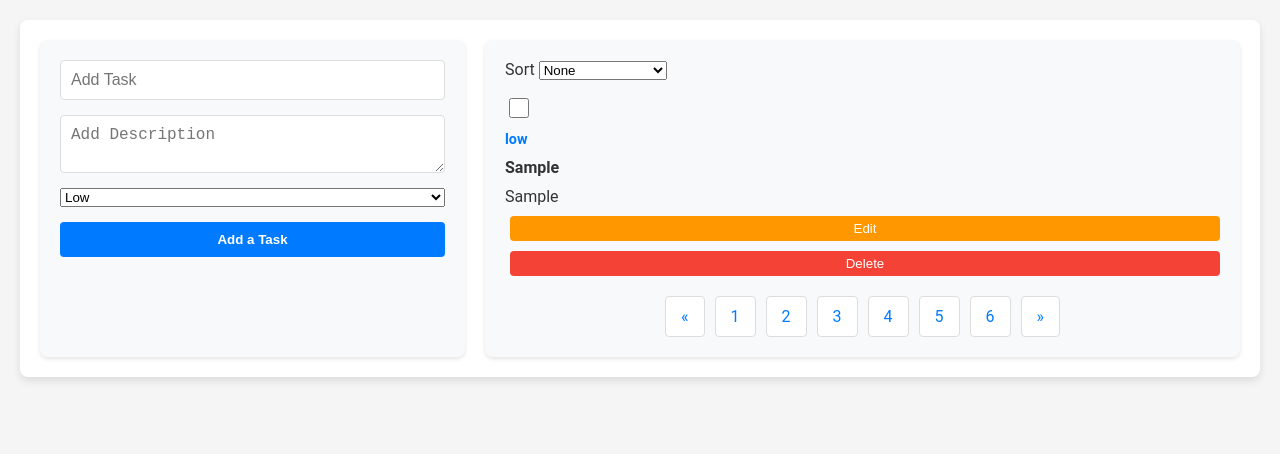
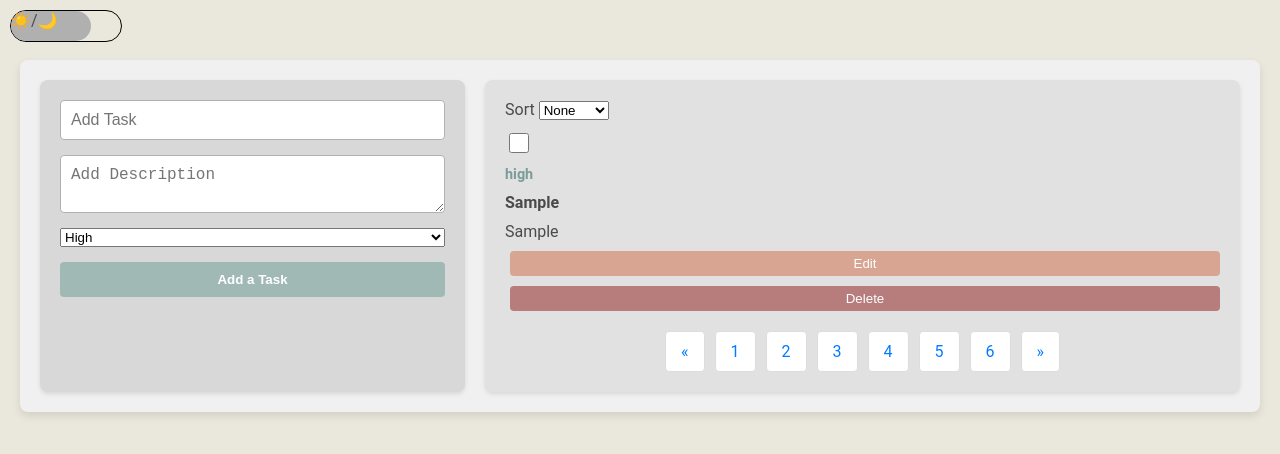
Before and after one commit to anzhelikakhamaza/page-with-posts, a plain HTML site: page index.html in a window 1280 px wide. Both pictures are taken after typing "Sample", "Sample" into the empty fields and a click on the button "Add a Task". Drawn offline with Linux system fonts and the light colour scheme.

Commit message:
Fixed the sorting functionality. Updated styles of checkboxes. Added Day or Night styles.

```diff
--- a/css/style.css
+++ b/css/style.css
@@ -1,18 +1,58 @@
 body {
   font-family: "Roboto", sans-serif;
-  background-color: #f5f5f5;
-  color: #333;
+  background-color: #eae7dc;
+  color: #4a4a4a;
   margin: 0;
   padding: 0;
 }
 
-.container {
+nav {
+	padding-top: 10px;
+	padding-left: 10px;
+}
+
+#toggle {
+  display: none;
+}
+
+#toggle:checked + span {
+  background-color: #eae7dc;
+}
+
+#toggle:checked + span::before {
+  left: 30px;
+}
+
+.toggle-circle {
+  height: 100%;
+  width: 100%;
+  display: block;
+  border-radius: 30px;
+  transition: 0.4s ease;
+  border: 1px solid black;
+  position: relative;
+}
+
+.toggle-circle::before {
+  content: "☀️/🌙";
+  text-align: justify;
+  position: absolute;
+  left: 0;
+  height: 30px;
+  width: 80px;
+  display: block;
+  border-radius: 30px;
+  background-color: #b0b0b0;
+  transition: 0.4s ease;
+}
+
+#container {
   display: flex;
   gap: 20px;
   max-width: 1200px;
   margin: 20px auto;
   padding: 20px;
-  background-color: #ffffff;
+  background-color: #f0f0f0;
   box-shadow: 0px 4px 8px rgba(0, 0, 0, 0.1);
   border-radius: 8px;
 }
@@ -24,14 +64,14 @@ body {
   gap: 15px;
   padding: 20px;
   border-radius: 8px;
-  background-color: #f8f9fa;
+  background-color: #d8d8d8;
   box-shadow: 0px 2px 4px rgba(0, 0, 0, 0.1);
 }
 
 #taskInputTitle,
 #taskInputDescription {
   padding: 10px;
-  border: 1px solid #ddd;
+  border: 1px solid #b0b0b0;
   border-radius: 4px;
   font-size: 1rem;
   transition: all 0.3s ease;
@@ -40,13 +80,13 @@ body {
 #taskInputTitle:focus,
 #taskInputDescription:focus {
   outline: none;
-  border-color: #007bff;
-  box-shadow: 0px 0px 5px rgba(0, 123, 255, 0.4);
+  border-color: #7f8c8d;
+  box-shadow: 0px 0px 5px rgba(127, 140, 141, 0.4);
 }
 
 #addTaskBtn {
   padding: 10px 15px;
-  background-color: #007bff;
+  background-color: #a0b9b5;
   color: white;
   border: none;
   border-radius: 4px;
@@ -56,7 +96,7 @@ body {
 }
 
 #addTaskBtn:hover {
-  background-color: #0056b3;
+  background-color: #7a9c98;
 }
 
 #taskListContainer {
@@ -65,7 +105,7 @@ body {
   flex-direction: column;
   padding: 20px;
   border-radius: 8px;
-  background-color: #f8f9fa;
+  background-color: #e1e1e1;
   box-shadow: 0px 2px 4px rgba(0, 0, 0, 0.1);
 }
 
@@ -81,7 +121,7 @@ body {
   gap: 10px;
   padding: 15px;
   border-radius: 8px;
-  border-left: 4px solid #007bff;
+  border-left: 4px solid #a0b9b5;
   box-shadow: 0px 2px 4px rgba(0, 0, 0, 0.1);
   transition: background-color 0.3s ease, transform 0.3s ease;
   cursor: pointer;
@@ -90,6 +130,7 @@ body {
 
 .task:hover {
   transform: translateY(-3px);
+  background-color: #d3d3d3;
 }
 
 .task-header {
@@ -102,7 +143,7 @@ body {
 .selectedPriority {
   font-weight: bold;
   font-size: 0.9rem;
-  color: #007bff;
+  color: #7a9c98;
 }
 
 .checkbox {
@@ -112,7 +153,7 @@ body {
 }
 
 .task.focused {
-  background-color: #d1ecf1;
+  background-color: #bcbcbc;
 }
 
 .insertedTitle,
@@ -135,21 +176,21 @@ body {
 }
 
 .editButton {
-  background-color: #ff9800;
+  background-color: #d9a593;
   color: white;
 }
 
 .editButton:hover {
-  background-color: #e68900;
+  background-color: #ff9800;
 }
 
 .deleteTask {
-  background-color: #f44336;
+  background-color: #b77c7c;
   color: white;
 }
 
 .deleteTask:hover {
-  background-color: #d32f2f;
+  background-color: #f44336;
 }
 
 .completed {
@@ -163,8 +204,10 @@ body {
 
 label {
   font-size: 1rem;
-  margin-bottom: 15px;
   display: block;
+  height: 30px;
+  width: 110px;
+  border-radius: 30px;
 }
 
 .pagination {
@@ -188,3 +231,32 @@ label {
   background-color: #007bff;
   color: white;
 }
+
+.darkTheme {
+  background-color: #2c2c2c;
+  color: #f0f0f0;
+  transition: background-color 0.3s ease, color 0.3s ease;
+}
+
+.darkTheme #container {
+  background-color: #3b3b3b;
+}
+
+.darkTheme .task-input-container {
+  background-color: #4b4b4b;
+  color: #ffffff;
+}
+
+.darkTheme #taskListContainer {
+  background-color: #4b4b4b;
+  color: #ffffff;
+}
+
+.darkTheme .task {
+  background-color: #5c5c5c;
+}
+
+.darkTheme .task:hover {
+  background-color: #6c6c6c;
+  cursor: pointer;
+}
--- a/index.html
+++ b/index.html
@@ -9,7 +9,15 @@
 
   <body>
     <main>
-      <div class="container">
+      <nav>
+        <div class="mode">
+          <label>
+            <input id="toggle" type="checkbox" />
+            <span class="toggle-circle"></span>
+          </label>
+        </div>
+      </nav>
+      <div id="container">
         <div class="task-input-container">
           <input id="taskInputTitle" type="text" placeholder="Add Task" />
           <textarea
@@ -18,10 +26,10 @@
             placeholder="Add Description"
             maxlength="250"
           ></textarea>
-          <select name="priotity" id="priotitySelect">
+          <select name="prioritySelect" id="prioritySelect">
+            <option value="high">High</option>
+            <option value="medium">Medium</option>
             <option value="low">Low</option>
-            <option value="medium">Medium</option>
-            <option value="high">High</option>
           </select>
           <button id="addTaskBtn">Add a Task</button>
         </div>
@@ -29,10 +37,11 @@
         <div id="taskListContainer">
           <label for=""
             >Sort
-            <select name="priotitySort" id="priotitySort">
-              <option value="0">None</option>
-              <option value="1">Highest to Lowest</option>
-              <option value="2">Lowest to Highest</option>
+            <select name="prioritySort" id="prioritySort">
+              <option>None</option>
+              <option>High</option>
+              <option>Medium</option>
+              <option>Low</option>
             </select></label
           >
           <div id="taskList"></div>
--- a/js/script.js
+++ b/js/script.js
@@ -1,120 +1,141 @@
 const titleInput = document.getElementById("taskInputTitle");
 const descriptionInput = document.getElementById("taskInputDescription");
 const addTaskButton = document.getElementById("addTaskBtn");
-const sortPriorities = document.getElementById("priotitySort");
-const selectPriotity = document.getElementById("priotitySelect");
-
+const prioritySort = document.getElementById("prioritySort");
+const prioritySelect = document.getElementById("prioritySelect");
 const taskContainer = document.getElementById("taskList");
+const container = document.getElementById("container");
+const toggle = document.getElementById("toggle");
 
 addTaskButton.addEventListener("click", addTask);
+prioritySort.addEventListener("change", sortTasks);
+toggle.addEventListener("change", switchToggle);
 
-sortPriorities.addEventListener("click", sortingTasks);
+let todos = [];
+let originalTodos = [];
 
-let toDos = [];
+function saveTodosToLocalStorage() {
+  localStorage.setItem("todos", JSON.stringify(todos));
+}
+
+function updateTheArray() {
+  saveTodosToLocalStorage();
+
+  taskContainer.replaceChildren();
+  renderTodos();
+}
+
+function switchToggle() {
+  document.body.classList.toggle("darkTheme", toggle.checked);
+}
 
 function addTask() {
-  const newToDo = {
+  const newTodo = {
     title: titleInput.value,
     description: descriptionInput.value,
-    priority: selectPriotity.value,
+    priority: prioritySelect.value,
+    isChecked: false,
   };
 
-  toDos.push(newToDo);
+  todos.push(newTodo);
+  originalTodos = todos.slice();
 
-  taskContainer.replaceChildren();
-
-  drawToDos();
-  setToDosToLocalStorage();
+  updateTheArray();
 
   titleInput.value = "";
   descriptionInput.value = "";
 }
 
-function drawToDos() {
-  for (let i = 0; i < toDos.length; i++) {
-    const selectWrapper = document.createElement("div");
-    selectWrapper.classList.add("selectedPriority");
-    selectWrapper.innerHTML = toDos[i].priority;
+function createElement(tag, className = "", content = "") {
+  const element = document.createElement(tag);
+  if (className) element.classList.add(className);
+  if (content) element.innerHTML = content;
+  return element;
+}
 
-    const titleWrapper = document.createElement("div");
-    titleWrapper.classList.add("insertedTitle");
-    titleWrapper.innerHTML = toDos[i].title;
+function renderTodos() {
+  for (let i = 0; i < todos.length; i++) {
+    const priorityWrapper = createElement(
+      "div",
+      "selectedPriority",
+      todos[i].priority
+    );
+    const titleWrapper = createElement("div", "insertedTitle", todos[i].title);
+    const descriptionWrapper = createElement(
+      "div",
+      "insertedDescription",
+      todos[i].description
+    );
+    const deleteButton = createElement("button", "deleteTask", "Delete");
+    const editButton = createElement("button", "editButton", "Edit");
 
-    const descriptionWrapper = document.createElement("div");
-    descriptionWrapper.classList.add("insertedDescription");
-    descriptionWrapper.innerHTML = toDos[i].description;
+    const checkbox = document.createElement("input");
+    checkbox.type = "checkbox";
+    checkbox.classList.add("checkbox");
+    checkbox.checked = todos[i].isChecked;
 
-    const deleteButtonWrapper = document.createElement("button");
-    deleteButtonWrapper.classList.add("deleteTask");
-    deleteButtonWrapper.innerText = "Delete";
+    if (todos[i].isChecked) {
+      checkbox.setAttribute("checked", "checked");
 
-    const editButtonWrapper = document.createElement("button");
-    editButtonWrapper.classList.add("editButton");
-    editButtonWrapper.innerText = "Edit";
+      titleWrapper.classList.toggle("completed");
+      descriptionWrapper.classList.toggle("completed");
+      deleteButton.classList.toggle("button-disabled");
+      editButton.classList.toggle("button-disabled");
+    }
 
-    const checkboxWrapper = document.createElement("input");
-    checkboxWrapper.type = "checkbox";
-    checkboxWrapper.classList.add("checkbox");
+    deleteButton.addEventListener("click", () => deleteTask(i));
+    editButton.addEventListener("click", () => editTask(i));
+    checkbox.addEventListener("click", () => toggleTaskCompletion(i));
 
-    deleteButtonWrapper.addEventListener("click", () => deleteTask(i));
-    editButtonWrapper.addEventListener("click", () => editTask(i));
-    checkboxWrapper.addEventListener("click", () => checkBox(i));
-
-    taskContainer.appendChild(checkboxWrapper);
-    taskContainer.appendChild(selectWrapper);
-
-    taskContainer.appendChild(titleWrapper);
-    taskContainer.appendChild(descriptionWrapper);
-
-    taskContainer.appendChild(editButtonWrapper);
-    taskContainer.appendChild(deleteButtonWrapper);
+    taskContainer.append(
+      checkbox,
+      priorityWrapper,
+      titleWrapper,
+      descriptionWrapper,
+      editButton,
+      deleteButton
+    );
   }
 }
 
 function deleteTask(taskId) {
-  toDos.splice(taskId, 1);
+  todos.splice(taskId, 1);
 
-  setToDosToLocalStorage();
-
-  taskContainer.replaceChildren();
-  drawToDos();
+  updateTheArray();
 }
 
-function setToDosToLocalStorage() {
-  localStorage.setItem("toDos", JSON.stringify(toDos));
+function loadTodosFromLocalStorage() {
+  let savedData = localStorage.getItem("todos");
+
+  if (savedData) {
+    todos = JSON.parse(savedData);
+    originalTodos = [...todos];
+
+    taskContainer.replaceChildren();
+    renderTodos();
+  }
 }
 
-function getToDosToLocalStorage() {
-  let enteredData = localStorage.getItem("toDos");
-
-  if (enteredData) {
-    toDos = JSON.parse(enteredData);
-    taskContainer.replaceChildren();
-    drawToDos();
-  }
-}
-window.onload = getToDosToLocalStorage;
+window.onload = loadTodosFromLocalStorage;
 
 function editTask(taskId) {
-  let currentTask = toDos[taskId];
+  let currentTask = todos[taskId];
 
   titleInput.value = currentTask.title;
   descriptionInput.value = currentTask.description;
 
-  const saveButtonWrapper = document.querySelector(".task-input-container");
+  const inputContainer = document.querySelector(".task-input-container");
   const saveButton = document.createElement("button");
   saveButton.innerText = "Save";
-  saveButtonWrapper.appendChild(saveButton);
+  inputContainer.appendChild(saveButton);
 
   addTaskButton.style.display = "none";
 
   saveButton.addEventListener("click", function () {
-    toDos[taskId].title = titleInput.value;
-    toDos[taskId].description = descriptionInput.value;
-    setToDosToLocalStorage();
+    todos[taskId].title = titleInput.value;
+    todos[taskId].description = descriptionInput.value;
 
-    taskContainer.replaceChildren();
-    drawToDos();
+    updateTheArray();
 
     saveButton.style.display = "none";
     titleInput.value = "";
@@ -124,41 +145,33 @@ function editTask(taskId) {
   });
 }
 
-function checkBox(i) {
-  let titleWrapper = document.getElementsByClassName("insertedTitle")[i];
+function toggleTaskCompletion(index) {
+  let currentTodo = todos[index];
+  currentTodo.isChecked = !currentTodo.isChecked;
+
+  let titleWrapper = document.getElementsByClassName("insertedTitle")[index];
   let descriptionWrapper = document.getElementsByClassName(
     "insertedDescription"
-  )[i];
-  let deleteButtonWrapper = document.getElementsByClassName("deleteTask")[i];
-  let editButtonWrapper = document.getElementsByClassName("editButton")[i];
+  )[index];
+  let deleteButton = document.getElementsByClassName("deleteTask")[index];
+  let editButton = document.getElementsByClassName("editButton")[index];
 
   titleWrapper.classList.toggle("completed");
   descriptionWrapper.classList.toggle("completed");
-  deleteButtonWrapper.classList.toggle("button-disabled");
-  editButtonWrapper.classList.toggle("button-disabled");
+  deleteButton.classList.toggle("button-disabled");
+  editButton.classList.toggle("button-disabled");
 
-  setToDosToLocalStorage();
+  saveTodosToLocalStorage();
 }
 
-function sortingTasks() {
-  const priorityObject = {
-    high: 1,
-    medium: 2,
-    low: 3,
-  };
+function sortTasks() {
+  let selectedPriority = prioritySort.value.toLowerCase();
 
-  if (sortPriorities.value === "1") {
-    toDos.sort(
-      (a, b) => priorityObject[a.priority] - priorityObject[b.priority]
-    );
-  } else if (sortPriorities.value === "2") {
-    toDos.sort(
-      (a, b) => priorityObject[b.priority] - priorityObject[a.priority]
-    );
+  if (selectedPriority === "none") {
+    todos = [...originalTodos];
+  } else {
+    todos.sort((a, b) => (a.priority === selectedPriority ? -1 : 1));
   }
 
-  setToDosToLocalStorage();
-
-  taskContainer.replaceChildren();
-  drawToDos();
+  updateTheArray();
 }
```
Also changed, not shown: img/4676959.png (added), img/day-icon.png (added).
